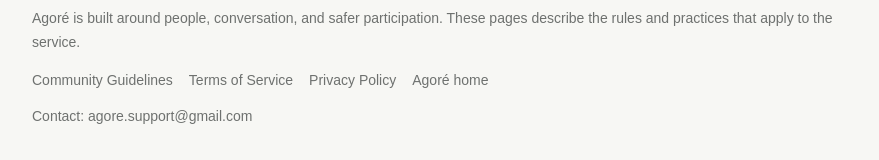
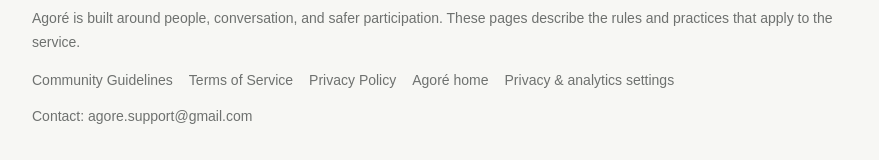
Before and after one commit to JJTGG/Agore, a Next.js app: page /guidelines in a window 1280 px wide. Shown: the part 3209-3369 px from the top of the page, without its empty margins (200-1079 px from the left). Built offline with nearby package versions, Linux system fonts and the light colour scheme; no server answers.

Commit message:
feat: add analytics settings to legal footer

```diff
--- a/app/(legal)/layout.tsx
+++ b/app/(legal)/layout.tsx
@@ -1,5 +1,7 @@
 import Link from "next/link";
 import type { ReactNode } from "react";
+
+import AnalyticsSettingsLink from "@/components/legal/analytics-settings-link";
 
 export default function LegalLayout({
   children,
@@ -69,6 +71,7 @@
             <Link href="/" className="hover:underline">
               Agoré home
             </Link>
+            <AnalyticsSettingsLink />
           </div>
 
           <p className="mt-4">
```
